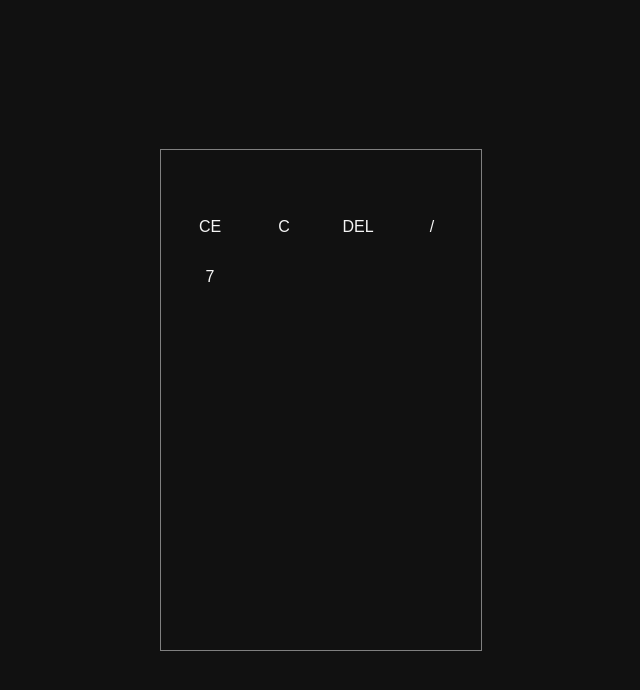
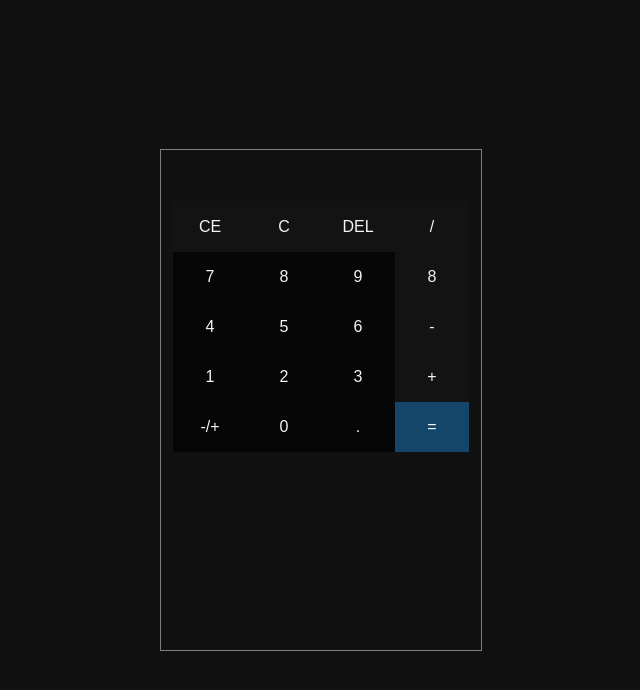
Before and after one commit to InverMN/angular-claculator, an Angular app: page / in a window 1280 px wide. Shown: the top 690 px of the page, without its empty margins (320-960 px from the left). Built offline with nearby package versions, Linux system fonts and the light colour scheme.

Commit message:
Insert Buttons to Controls

```diff
--- a/src/app/controls/controls.component.html
+++ b/src/app/controls/controls.component.html
@@ -1,5 +1,24 @@
-<app-button character="CE"></app-button>
-<app-button character="C"></app-button>
-<app-button character="DEL"></app-button>
-<app-button character="/"></app-button>
-<app-button character="7"></app-button>
+<app-button character="CE" class="operator"></app-button>
+<app-button character="C" class="operator"></app-button>
+<app-button character="DEL" class="operator"></app-button>
+<app-button character="/" class="operator"></app-button>
+
+<app-button character="7" class="digit"></app-button>
+<app-button character="8" class="digit"></app-button>
+<app-button character="9" class="digit"></app-button>
+<app-button character="8" class="operator"></app-button>
+
+<app-button character="4" class="digit"></app-button>
+<app-button character="5" class="digit"></app-button>
+<app-button character="6" class="digit"></app-button>
+<app-button character="-" class="operator"></app-button>
+
+<app-button character="1" class="digit"></app-button>
+<app-button character="2" class="digit"></app-button>
+<app-button character="3" class="digit"></app-button>
+<app-button character="+" class="operator"></app-button>
+
+<app-button character="-/+" class="digit"></app-button>
+<app-button character="0" class="digit"></app-button>
+<app-button character="." class="digit"></app-button>
+<app-button character="=" class="calculation"></app-button>
```
